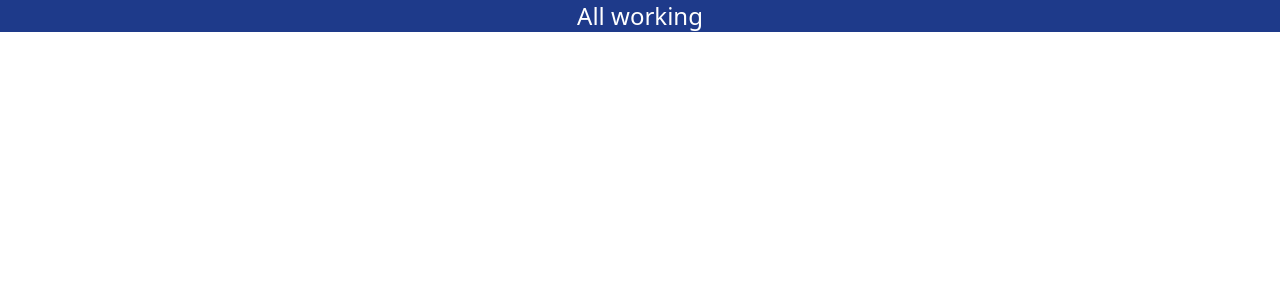
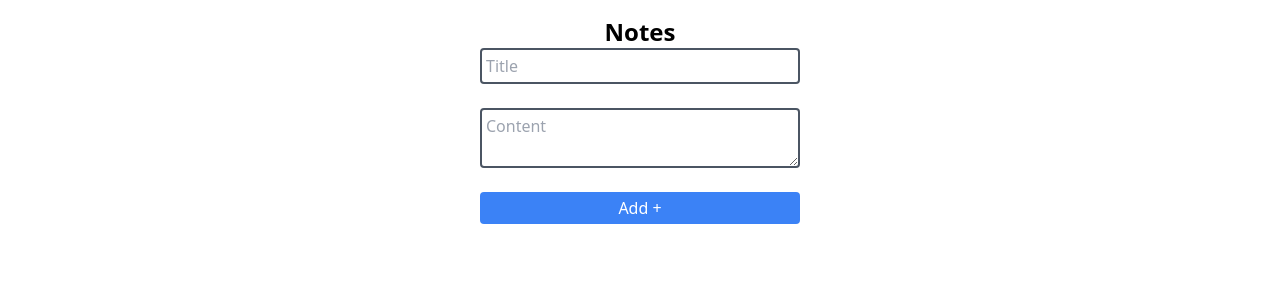
Before and after one commit to RadoH87/CRUD-APP, a Next.js app: page / in a window 1280 px wide. Shown: the top 300 px of the page. Built offline with nearby package versions, Linux system fonts and the light colour scheme.

Commit message:
Add form and styling

```diff
--- a/pages/index.tsx
+++ b/pages/index.tsx
@@ -1,14 +1,50 @@
 import type { NextPage } from "next";
+import { useState } from "react";
 import Head from "next/head";
 import Image from "next/image";
+import { format } from "path/posix";
+import { setFlagsFromString } from "v8";
 import styles from "../styles/Home.module.css";
 
+interface FormData {
+  title: string;
+  content: string;
+  id: string;
+}
+
 const Home: NextPage = () => {
+  const [form, setForm] = useState<FormData>({
+    title: "",
+    content: "",
+    id: "",
+  });
+
   return (
     <div>
-      <h1 className="text-center bg-blue-900 text-white text-2xl">
-        All working
-      </h1>
+      <h1 className="mt-4 text-2xl font-bold text-center">Notes</h1>
+      <form
+        onSubmit={(e) => {
+          e.preventDefault();
+        }}
+        className="w-auto min-w-[25%] max-w-min mx-auto space-y-6 flex flex-col items-stretch"
+      >
+        <input
+          type="text"
+          placeholder="Title"
+          value={form.title}
+          onChange={(e) => setForm({ ...form, title: e.target.value })}
+          className="p-1 border-2 border-gray-600 rounded"
+        />
+        <textarea
+          placeholder="Content"
+          value={form.content}
+          onChange={(e) => setForm({ ...form, content: e.target.value })}
+          className="p-1 border-2 border-gray-600 rounded"
+        />
+        <button type="submit" className="p-1 text-white bg-blue-500 rounded">
+          Add +
+        </button>
+      </form>
     </div>
   );
 };
```
